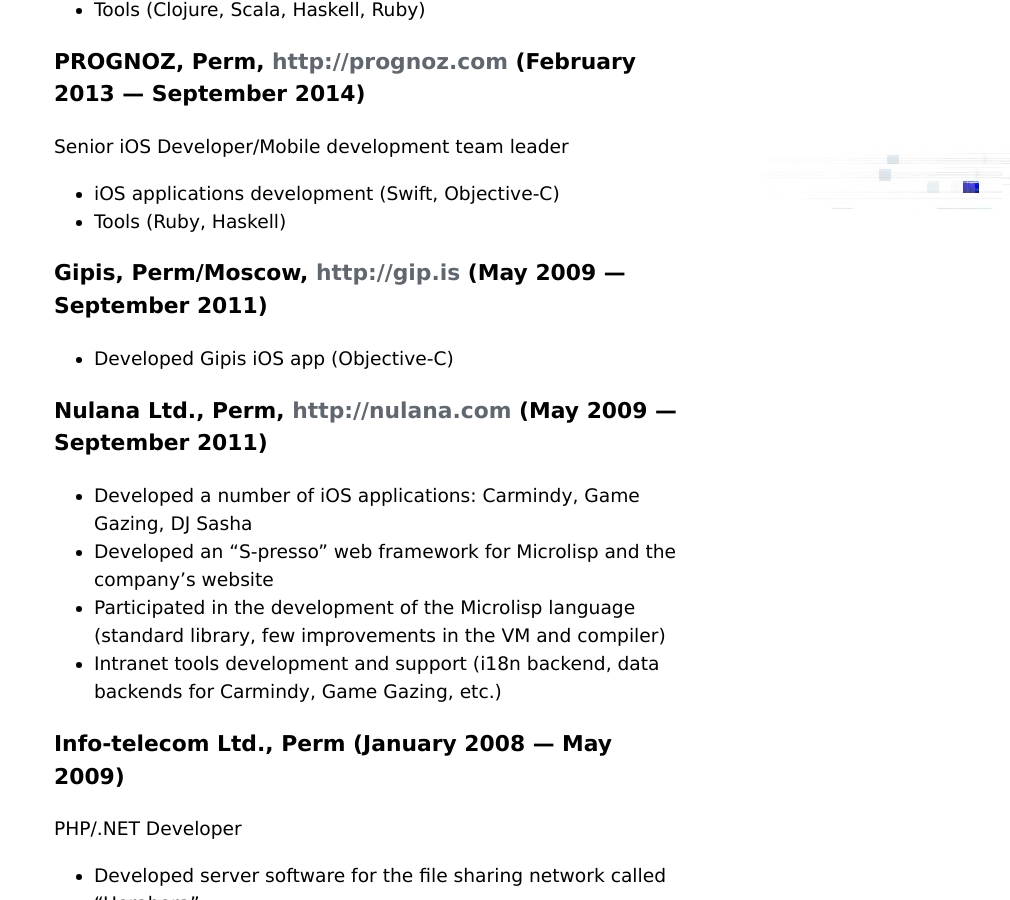
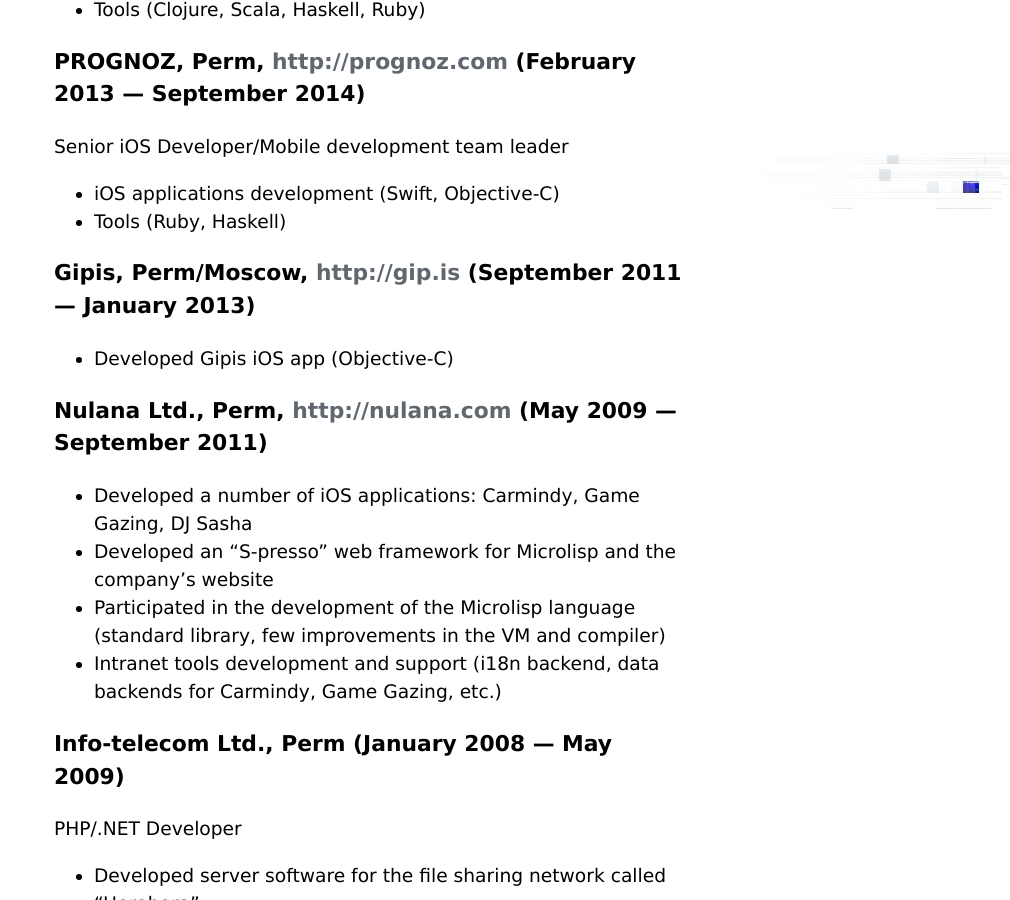
Before and after one commit to nvkv/nvkv.github.io, a Jekyll site: the page built from cv/index.md, in a window 1280 px wide and 900 px high, scrolled down 695 px. Shown: the whole window, without its empty margins (270-1280 px from the left). Built offline with Jekyll 4.4.1, drawn with Linux system fonts in a browser that asks for light colours; our own code applies the rules of GitHub Pages for plain Markdown files.

Commit message:
Fixed stupid issue with Gitpis timeframe

```diff
--- a/cv/index.md
+++ b/cv/index.md
@@ -32,7 +32,7 @@
 - iOS applications development (Swift, Objective-C)
 - Tools (Ruby, Haskell)
 
-### Gipis, Perm/Moscow, <http://gip.is> (May 2009 — September 2011)
+### Gipis, Perm/Moscow, <http://gip.is> (September 2011 — January 2013)
 
 - Developed Gipis iOS app (Objective-C)
 
```
